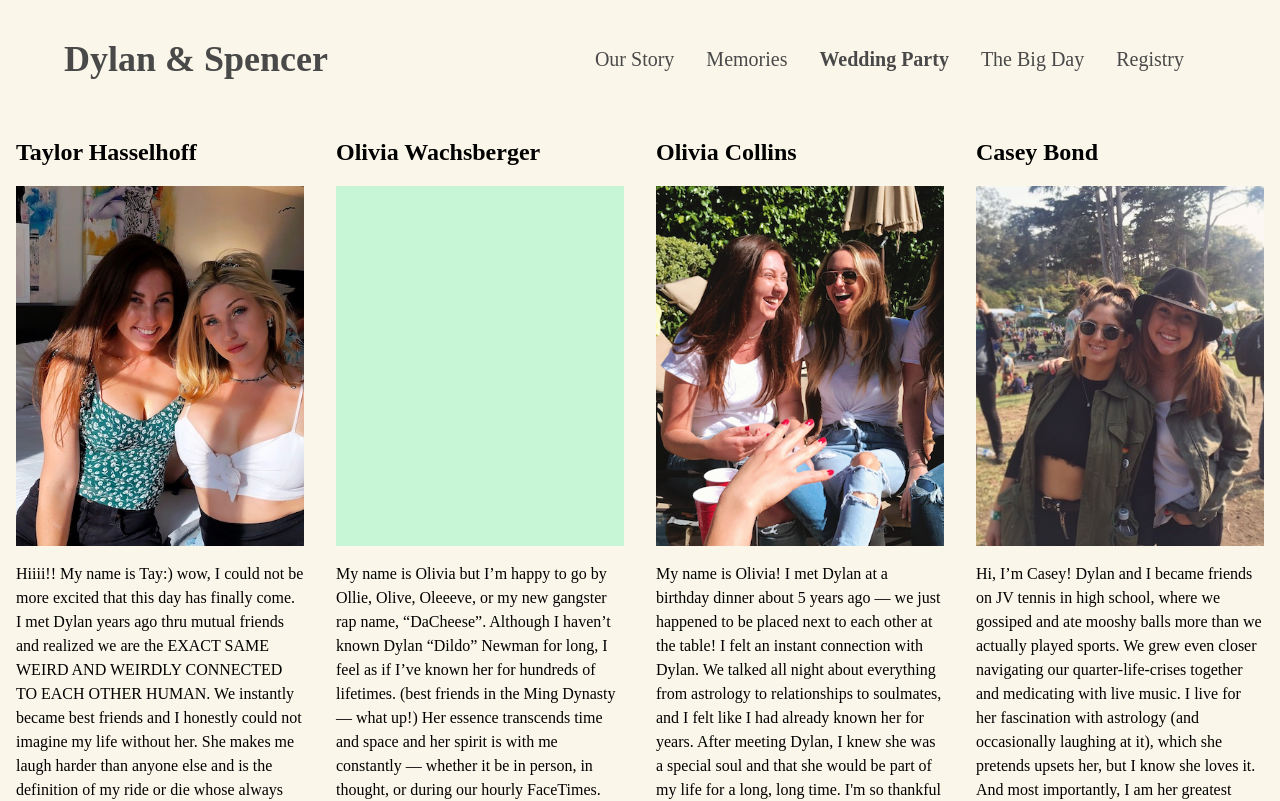
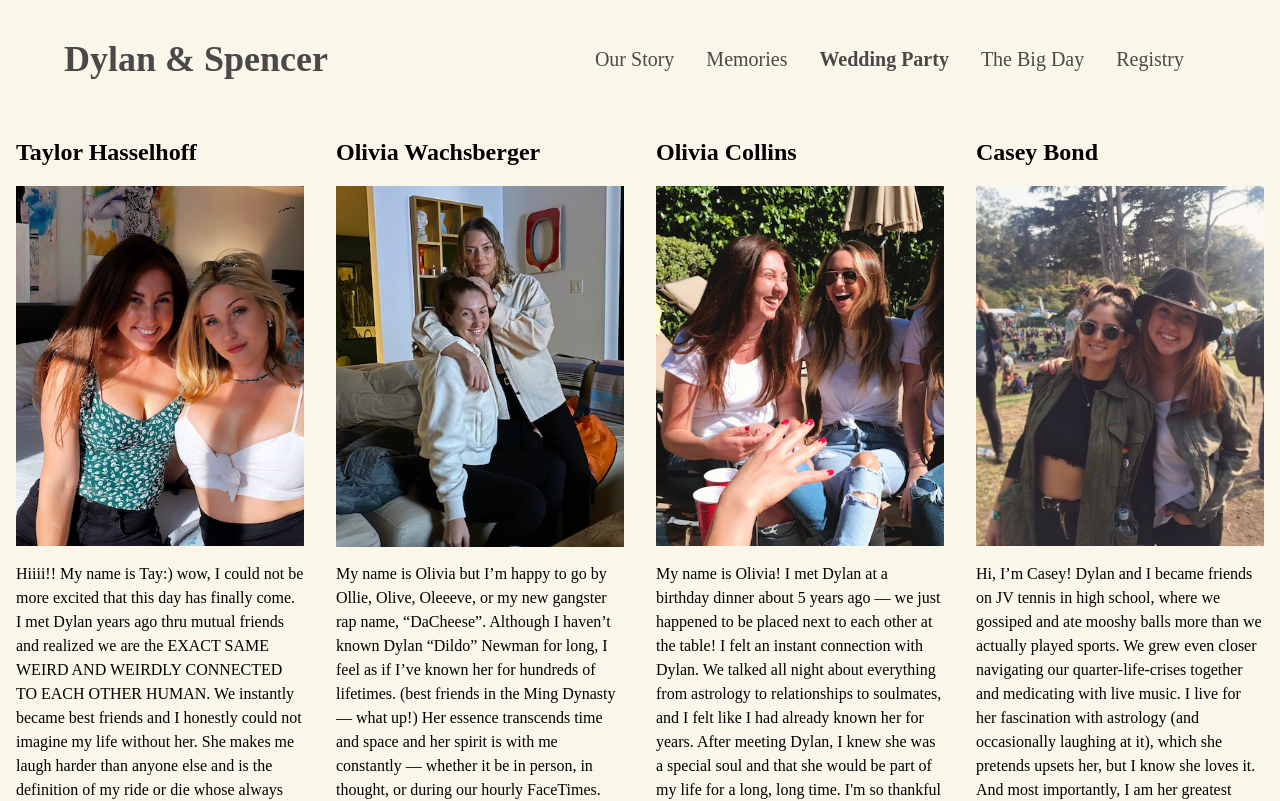
Before and after one commit to netspencer/dylanandspencer.wedding, a Next.js app: page /party in a window 1280 px wide. Shown: the top 801 px of the page. Built offline with nearby package versions, Linux system fonts and the light colour scheme.

Commit message:
Add Olvia W photo

```diff
--- a/components/WeddingParty.tsx
+++ b/components/WeddingParty.tsx
@@ -15,6 +15,7 @@ XOXO"
       />
       <PartyMemberBio
         name="Olivia Wachsberger"
+        image="/people/olivia-wachsberger.jpg"
         bio="My name is Olivia but I’m happy to go by Ollie, Olive, Oleeeve, or my new gangster rap name, “DaCheese”.
 Although I haven’t known Dylan “Dildo” Newman for long, I feel as if I’ve known her for hundreds of lifetimes. (best friends in the Ming Dynasty— what up!) Her essence transcends time and space and her spirit is with me constantly — whether it be in person, in thought, or during our hourly FaceTimes.
 Dylan has become my rock, my mentor, my spiritual advisor, and my best friend.
```
Also changed, not shown: public/people/olivia-wachsberger.jpg (added).
